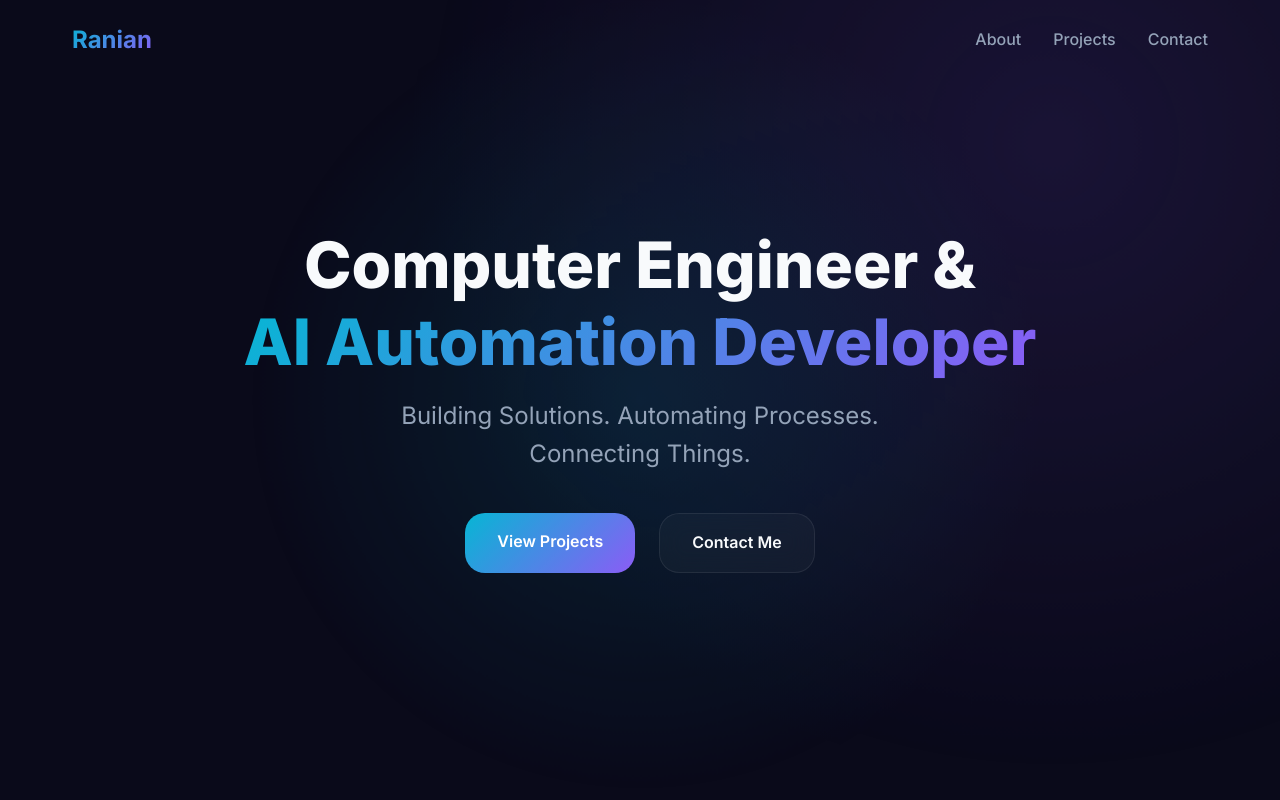
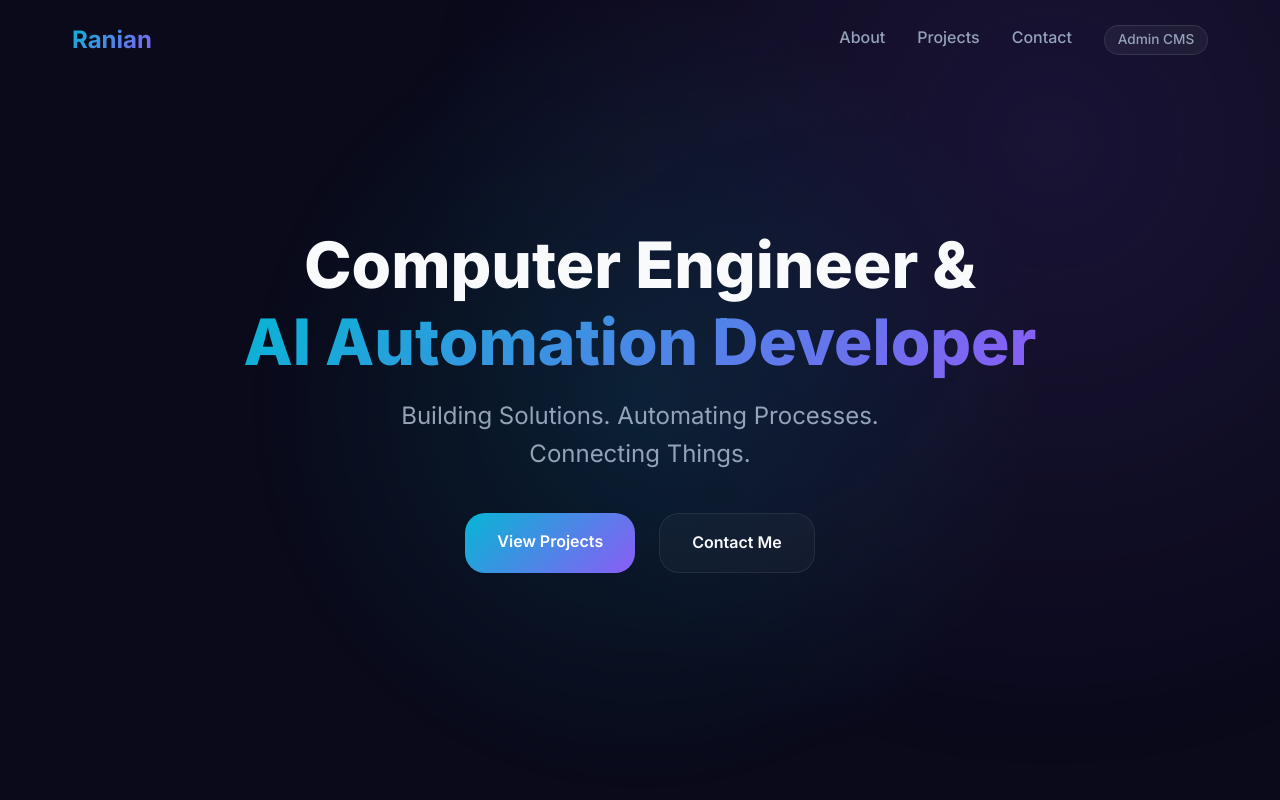
Before and after one commit to Ransky3000/My_Portfolio, a Next.js app in the folder frontend/: page / in a window 1280 px wide. Shown: the top 800 px of the page. Built offline with nearby package versions, Linux system fonts and the light colour scheme; no server answers; the database is empty.

Commit message:
fix: move admin link to top navbar

```diff
--- a/frontend/src/components/Footer.tsx
+++ b/frontend/src/components/Footer.tsx
@@ -103,15 +103,9 @@ export default function Footer() {
           {footerText}
         </p>
 
-        <div className={styles.techContainer} style={{ display: 'flex', alignItems: 'center', gap: '0.5rem', opacity: 0.7 }}>
-          <p className={styles.tech} style={{ opacity: 1, margin: 0 }}>
-            Built with Next.js + Supabase
-          </p>
-          <span>•</span>
-          <a href="/admin/login" className={styles.adminLink} style={{ fontSize: '0.8rem', color: 'var(--text-muted)', textDecoration: 'none' }} onMouseEnter={(e) => e.currentTarget.style.color = 'var(--accent-cyan)'} onMouseLeave={(e) => e.currentTarget.style.color = 'var(--text-muted)'}>
-            Admin CMS
-          </a>
-        </div>
+        <p className={styles.tech}>
+          Built with Next.js + Supabase
+        </p>
       </div>
     </footer>
   );
--- a/frontend/src/components/Navbar.tsx
+++ b/frontend/src/components/Navbar.tsx
@@ -48,6 +48,9 @@ export default function Navbar() {
           <Link href="#about" onClick={closeMobileMenu}>About</Link>
           <Link href="#projects" onClick={closeMobileMenu}>Projects</Link>
           <Link href="#contact" onClick={closeMobileMenu}>Contact</Link>
+          <Link href="/admin/login" onClick={closeMobileMenu} className={styles.adminLink}>
+            Admin CMS
+          </Link>
         </div>
 
         <button className={styles.mobileMenuBtn} onClick={toggleMobileMenu} aria-label="Toggle menu" id="mobile-menu-btn">
--- a/frontend/src/styles/navbar.module.css
+++ b/frontend/src/styles/navbar.module.css
@@ -53,6 +53,19 @@
   text-shadow: var(--shadow-glow);
 }
 
+.adminLink {
+  border: 1px solid rgba(255, 255, 255, 0.1);
+  padding: 0.2rem 0.8rem;
+  border-radius: 99px;
+  background: rgba(255, 255, 255, 0.05);
+  font-size: 0.85rem;
+}
+
+.adminLink:hover {
+  border-color: rgba(6, 182, 212, 0.4);
+  background: rgba(6, 182, 212, 0.1);
+}
+
 .mobileMenuBtn {
   display: none;
   background: none;
```
Also changed, not shown: 1 other file (tests, documents, lock files or other folders).
